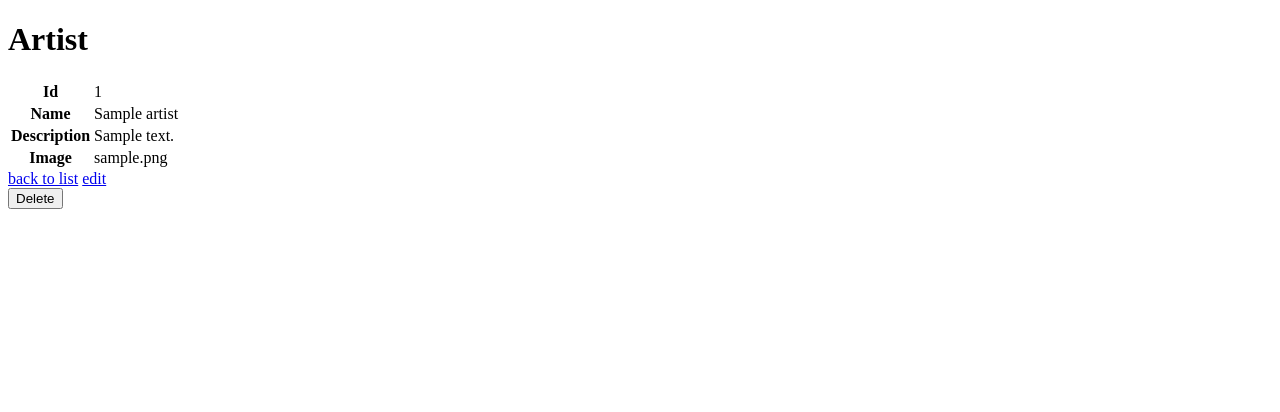
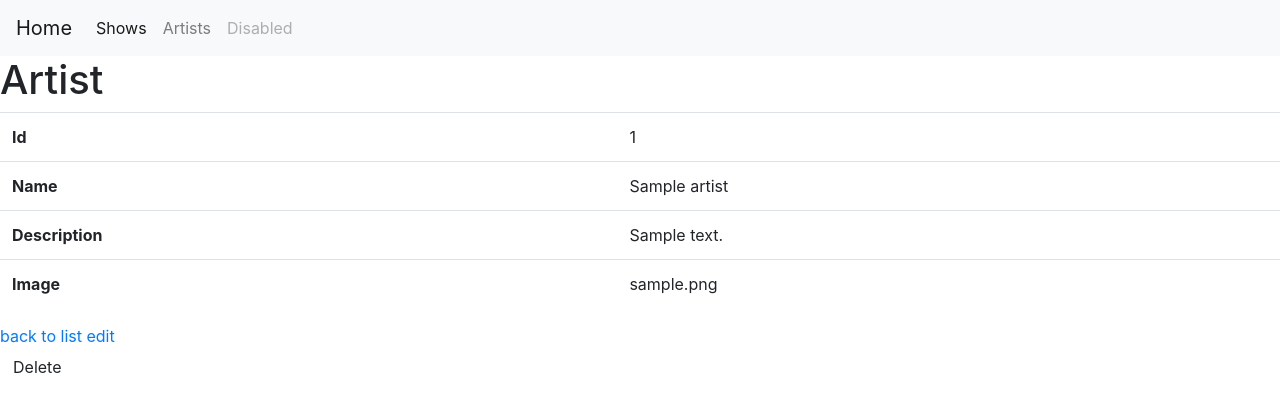
Before and after one commit to Abye37/wildcircus, a Symfony app: template templates/artist/show.html.twig in a window 1280 px wide. Shown: the top 412 px of the page. Run offline with Twig, Linux system fonts and the light colour scheme; the template is opened without the code that fills it: most values are stand-ins (such as "Sample title", 1, 10 or a date in 2020); some libraries are stand-ins or nearby versions.

Commit message:
links navbar redirect on good pages

```diff
--- a/templates/base.html.twig
+++ b/templates/base.html.twig
@@ -3,9 +3,16 @@
     <head>
         <meta charset="UTF-8">
         <title>{% block title %}Welcome!{% endblock %}</title>
+        <link rel="stylesheet" href="https://stackpath.bootstrapcdn.com/bootstrap/4.4.1/css/bootstrap.min.css" integrity="sha384-Vkoo8x4CGsO3+Hhxv8T/Q5PaXtkKtu6ug5TOeNV6gBiFeWPGFN9MuhOf23Q9Ifjh" crossorigin="anonymous">
+        <script src="https://code.jquery.com/jquery-3.4.1.slim.min.js" integrity="sha384-J6qa4849blE2+poT4WnyKhv5vZF5SrPo0iEjwBvKU7imGFAV0wwj1yYfoRSJoZ+n" crossorigin="anonymous"></script>
+        <script src="https://cdn.jsdelivr.net/npm/popper.js@1.16.0/dist/umd/popper.min.js" integrity="sha384-Q6E9RHvbIyZFJoft+2mJbHaEWldlvI9IOYy5n3zV9zzTtmI3UksdQRVvoxMfooAo" crossorigin="anonymous"></script>
+        <script src="https://stackpath.bootstrapcdn.com/bootstrap/4.4.1/js/bootstrap.min.js" integrity="sha384-wfSDF2E50Y2D1uUdj0O3uMBJnjuUD4Ih7YwaYd1iqfktj0Uod8GCExl3Og8ifwB6" crossorigin="anonymous"></script>
         {% block stylesheets %}{% endblock %}
     </head>
     <body>
+        <header>
+            {{ include("navbar.html.twig") }}
+        </header>
         {% block body %}{% endblock %}
         {% block javascripts %}{% endblock %}
     </body>
--- /dev/null
+++ b/templates/navbar.html.twig
@@ -0,0 +1,21 @@
+{% block navbar %}
+<nav class="navbar navbar-expand-lg navbar-light bg-light">
+  <a class="navbar-brand" href="/home">Home</a>
+  <button class="navbar-toggler" type="button" data-toggle="collapse" data-target="#navbarNav" aria-controls="navbarNav" aria-expanded="false" aria-label="Toggle navigation">
+    <span class="navbar-toggler-icon"></span>
+  </button>
+  <div class="collapse navbar-collapse" id="navbarNav">
+    <ul class="navbar-nav">
+      <li class="nav-item active">
+        <a class="nav-link" href="/expose">Shows<span class="sr-only">(current)</span></a>
+      </li>
+      <li class="nav-item">
+        <a class="nav-link" href="/artist">Artists</a>
+      </li>
+      <li class="nav-item">
+        <a class="nav-link disabled" href="#" tabindex="-1" aria-disabled="true">Disabled</a>
+      </li>
+    </ul>
+  </div>
+</nav>
+{% endblock %}
```
